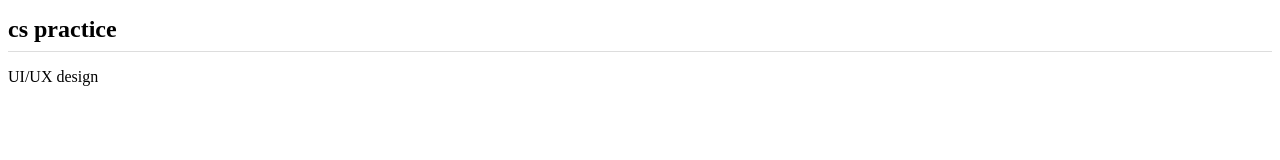
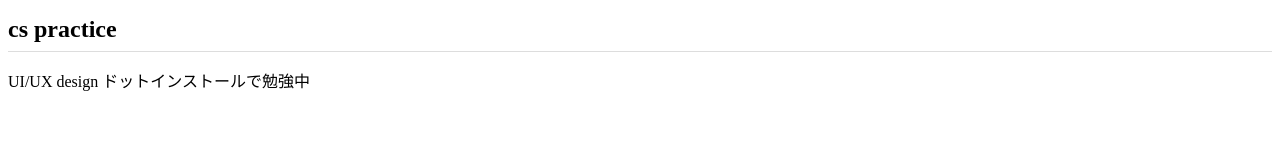
Before and after one commit to cs-mintori/cs.github.io, a plain HTML site: page index.html in a window 1280 px wide. Drawn offline with Linux system fonts and the light colour scheme.

Commit message:
Add files via upload

```diff
--- a/index.html
+++ b/index.html
@@ -9,6 +9,6 @@
 </head>
 <body>
   <h1>cs practice</h1>
-  <p>UI/UX design</p>
+  <p>UI/UX design ドットインストールで勉強中</p>
 </body>
 </html>
```
